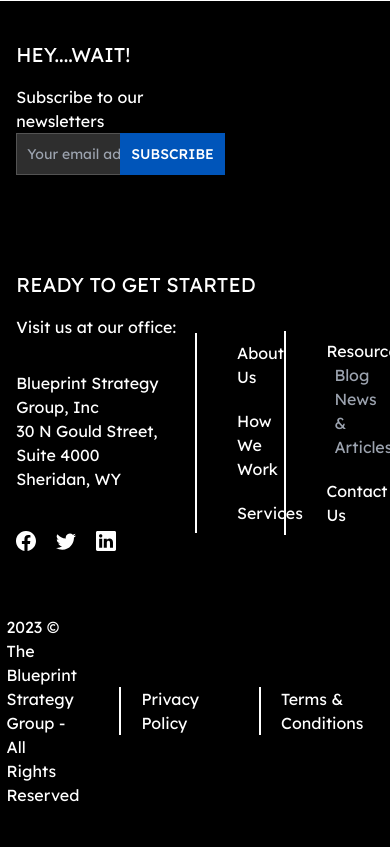
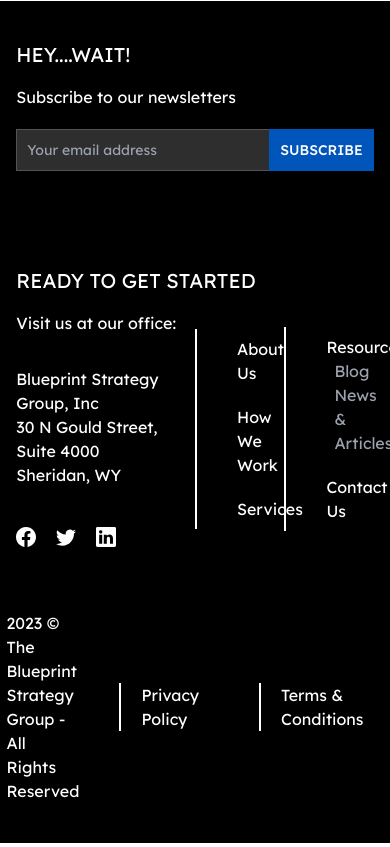
Before and after one commit to EdgarAmpiire/blueprints-web, a React (Create React App) app: page /services in a window 390 px wide. Shown: the part 4920-5767 px from the top of the page. Built offline with nearby package versions, Linux system fonts and the light colour scheme; what tw-elements would draw is missing.

Commit message:
responsiveness

```diff
--- a/src/components/layout/components/Footer.jsx
+++ b/src/components/layout/components/Footer.jsx
@@ -10,10 +10,10 @@ export const Footer = () => {
           <h1 className="text-white text-xl">HEY....WAIT!</h1>
 
           <div className="flex w-full lg:items-center justify-between mt-4 md:flex-col lg:flex-row flex-col">
-            <div className="w-5/12">
+            <div className="lg:w-5/12">
               <p className="text-white">Subscribe to our newsletters </p>
             </div>
-            <div className="w-7/12">
+            <div className="lg:w-7/12 lg:mt-0 mt-5">
               <form>
                 <div className="flex">
                   <div className="relative w-full">
```
